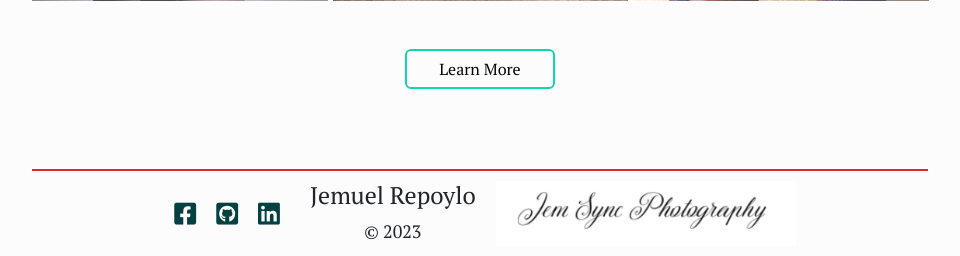
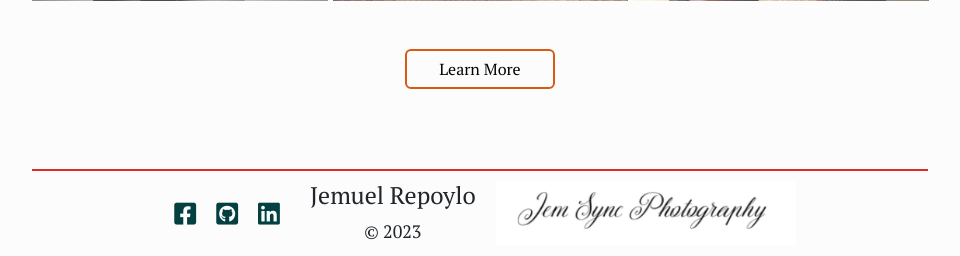
Before and after one commit to syjem/JemSyfied, a Flask app: page / in a window 1280 px wide, with the pointer over the restyled element. Shown: the part 1171-1427 px from the top of the page, without its empty margins (160-1120 px from the left). Run offline with Flask 3, Linux system fonts and the light colour scheme.

Commit message:
btn:hover fix

```diff
--- a/static/css/styles.css
+++ b/static/css/styles.css
@@ -99,7 +99,7 @@ header {
 }
 
 .btn:hover {
-    border: 2px solid rgb(17, 215, 172) !important;
+    border: 2px solid rgb(215, 90, 17) !important;
     color: black;
 }
 
```
